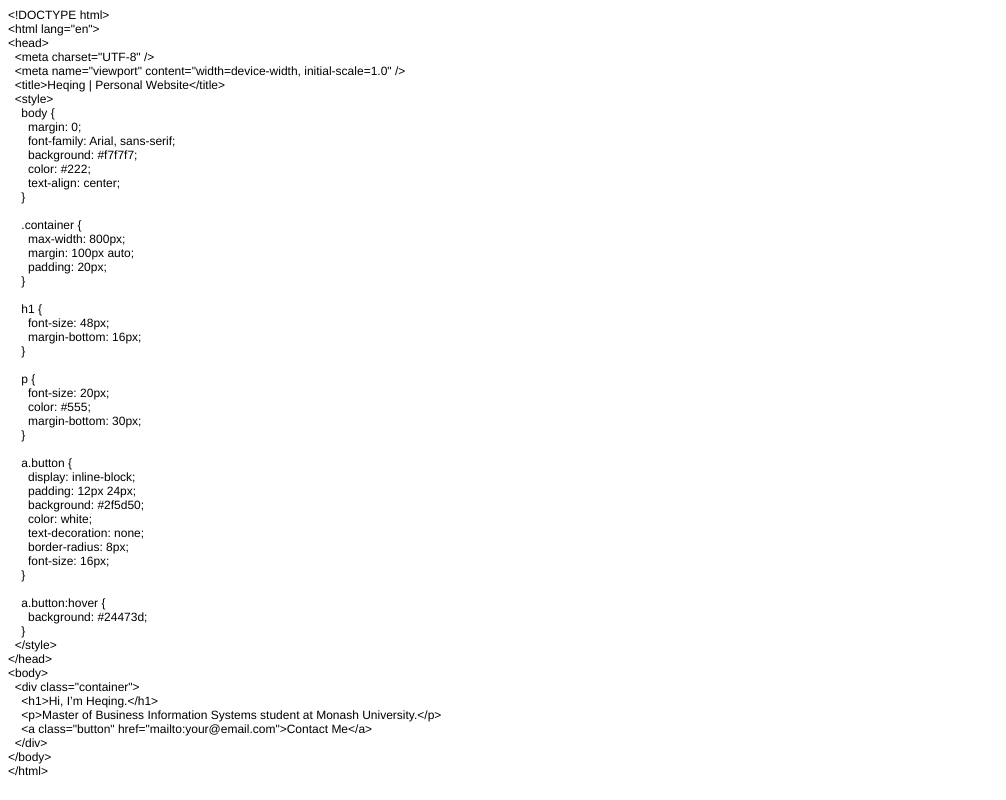
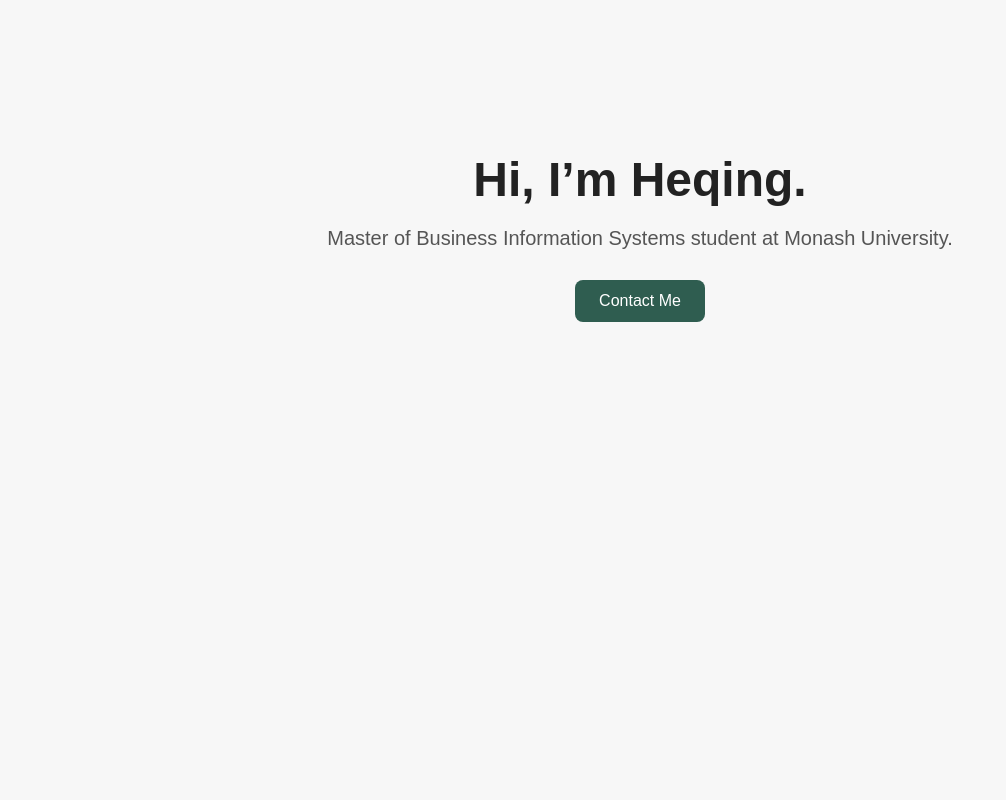
Before and after one commit to heqing8888106/heqing8888106.github.io, a plain HTML site: page index.html in a window 1280 px wide. Shown: the whole page, without its empty margins (0-1006 px from the left). Drawn offline with Linux system fonts and the light colour scheme.

Commit message:
Update index.html

```diff
--- a/index.html
+++ b/index.html
@@ -1,71 +1,55 @@
-<!DOCTYPE html PUBLIC "-//W3C//DTD HTML 4.01//EN" "http://www.w3.org/TR/html4/strict.dtd">
-<html>
+<!DOCTYPE html>
+<html lang="en">
 <head>
-  <meta http-equiv="Content-Type" content="text/html; charset=utf-8">
-  <meta http-equiv="Content-Style-Type" content="text/css">
-  <title></title>
-  <meta name="Generator" content="Cocoa HTML Writer">
-  <meta name="CocoaVersion" content="2575.7">
-  <style type="text/css">
-    p.p1 {margin: 0.0px 0.0px 0.0px 0.0px; font: 12.0px Helvetica}
-    p.p2 {margin: 0.0px 0.0px 0.0px 0.0px; font: 12.0px Helvetica; min-height: 14.0px}
+  <meta charset="UTF-8">
+  <meta name="viewport" content="width=device-width, initial-scale=1.0">
+  <title>Heqing | Personal Website</title>
+  <style>
+    body {
+      margin: 0;
+      font-family: Arial, sans-serif;
+      background: #f7f7f7;
+      color: #222;
+      text-align: center;
+    }
+
+    .container {
+      max-width: 800px;
+      margin: 100px auto;
+      padding: 20px;
+    }
+
+    h1 {
+      font-size: 48px;
+      margin-bottom: 16px;
+    }
+
+    p {
+      font-size: 20px;
+      color: #555;
+      margin-bottom: 30px;
+    }
+
+    a.button {
+      display: inline-block;
+      padding: 12px 24px;
+      background: #2f5d50;
+      color: white;
+      text-decoration: none;
+      border-radius: 8px;
+      font-size: 16px;
+    }
+
+    a.button:hover {
+      background: #24473d;
+    }
   </style>
 </head>
 <body>
-<p class="p1">&lt;!DOCTYPE html&gt;</p>
-<p class="p1">&lt;html lang="en"&gt;</p>
-<p class="p1">&lt;head&gt;</p>
-<p class="p1"><span class="Apple-converted-space">  </span>&lt;meta charset="UTF-8" /&gt;</p>
-<p class="p1"><span class="Apple-converted-space">  </span>&lt;meta name="viewport" content="width=device-width, initial-scale=1.0" /&gt;</p>
-<p class="p1"><span class="Apple-converted-space">  </span>&lt;title&gt;Heqing | Personal Website&lt;/title&gt;</p>
-<p class="p1"><span class="Apple-converted-space">  </span>&lt;style&gt;</p>
-<p class="p1"><span class="Apple-converted-space">    </span>body {</p>
-<p class="p1"><span class="Apple-converted-space">      </span>margin: 0;</p>
-<p class="p1"><span class="Apple-converted-space">      </span>font-family: Arial, sans-serif;</p>
-<p class="p1"><span class="Apple-converted-space">      </span>background: #f7f7f7;</p>
-<p class="p1"><span class="Apple-converted-space">      </span>color: #222;</p>
-<p class="p1"><span class="Apple-converted-space">      </span>text-align: center;</p>
-<p class="p1"><span class="Apple-converted-space">    </span>}</p>
-<p class="p2"><br></p>
-<p class="p1"><span class="Apple-converted-space">    </span>.container {</p>
-<p class="p1"><span class="Apple-converted-space">      </span>max-width: 800px;</p>
-<p class="p1"><span class="Apple-converted-space">      </span>margin: 100px auto;</p>
-<p class="p1"><span class="Apple-converted-space">      </span>padding: 20px;</p>
-<p class="p1"><span class="Apple-converted-space">    </span>}</p>
-<p class="p2"><br></p>
-<p class="p1"><span class="Apple-converted-space">    </span>h1 {</p>
-<p class="p1"><span class="Apple-converted-space">      </span>font-size: 48px;</p>
-<p class="p1"><span class="Apple-converted-space">      </span>margin-bottom: 16px;</p>
-<p class="p1"><span class="Apple-converted-space">    </span>}</p>
-<p class="p2"><br></p>
-<p class="p1"><span class="Apple-converted-space">    </span>p {</p>
-<p class="p1"><span class="Apple-converted-space">      </span>font-size: 20px;</p>
-<p class="p1"><span class="Apple-converted-space">      </span>color: #555;</p>
-<p class="p1"><span class="Apple-converted-space">      </span>margin-bottom: 30px;</p>
-<p class="p1"><span class="Apple-converted-space">    </span>}</p>
-<p class="p2"><br></p>
-<p class="p1"><span class="Apple-converted-space">    </span>a.button {</p>
-<p class="p1"><span class="Apple-converted-space">      </span>display: inline-block;</p>
-<p class="p1"><span class="Apple-converted-space">      </span>padding: 12px 24px;</p>
-<p class="p1"><span class="Apple-converted-space">      </span>background: #2f5d50;</p>
-<p class="p1"><span class="Apple-converted-space">      </span>color: white;</p>
-<p class="p1"><span class="Apple-converted-space">      </span>text-decoration: none;</p>
-<p class="p1"><span class="Apple-converted-space">      </span>border-radius: 8px;</p>
-<p class="p1"><span class="Apple-converted-space">      </span>font-size: 16px;</p>
-<p class="p1"><span class="Apple-converted-space">    </span>}</p>
-<p class="p2"><br></p>
-<p class="p1"><span class="Apple-converted-space">    </span>a.button:hover {</p>
-<p class="p1"><span class="Apple-converted-space">      </span>background: #24473d;</p>
-<p class="p1"><span class="Apple-converted-space">    </span>}</p>
-<p class="p1"><span class="Apple-converted-space">  </span>&lt;/style&gt;</p>
-<p class="p1">&lt;/head&gt;</p>
-<p class="p1">&lt;body&gt;</p>
-<p class="p1"><span class="Apple-converted-space">  </span>&lt;div class="container"&gt;</p>
-<p class="p1"><span class="Apple-converted-space">    </span>&lt;h1&gt;Hi, I’m Heqing.&lt;/h1&gt;</p>
-<p class="p1"><span class="Apple-converted-space">    </span>&lt;p&gt;Master of Business Information Systems student at Monash University.&lt;/p&gt;</p>
-<p class="p1"><span class="Apple-converted-space">    </span>&lt;a class="button" href="mailto:your@email.com"&gt;Contact Me&lt;/a&gt;</p>
-<p class="p1"><span class="Apple-converted-space">  </span>&lt;/div&gt;</p>
-<p class="p1">&lt;/body&gt;</p>
-<p class="p1">&lt;/html&gt;</p>
+  <div class="container">
+    <h1>Hi, I’m Heqing.</h1>
+    <p>Master of Business Information Systems student at Monash University.</p>
+    <a class="button" href="mailto:your@email.com">Contact Me</a>
+  </div>
 </body>
 </html>
```
